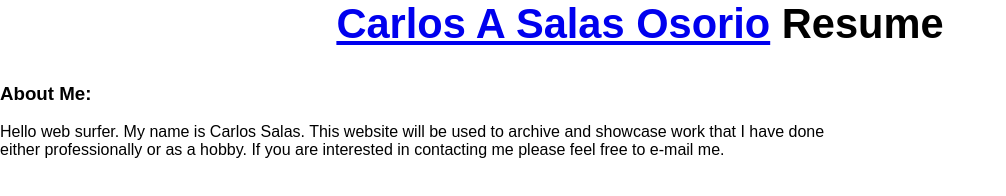
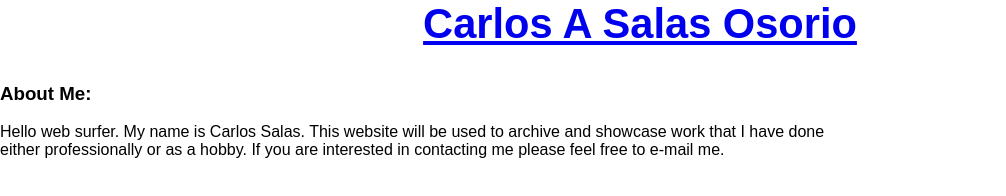
Before and after one commit to csalas1206/R.A.D, a plain HTML site: page index.html in a window 1280 px wide. Shown: the whole page, without its empty margins (0-1006 px from the left). Drawn offline with Linux system fonts and the light colour scheme; files that its build step writes are made by us from their sources.

Commit message:
Update index.html

```diff
--- a/index.html
+++ b/index.html
@@ -5,7 +5,7 @@
 	<link rel="stylesheet" type="text/css" href="main.css">
 </head>
 <body>
-    <h2><a href= "csalas1206.github.io">Carlos A Salas Osorio</a>                                   Resume</h2>
+    <h2><a href= "csalas1206.github.io">Carlos A Salas Osorio</a></h2>
     <h3>About Me:</h3>
     <p>Hello web surfer. My name is Carlos Salas. This website will be used to archive and showcase work that I have done either professionally or as a hobby.
        If you are interested in contacting me please feel free to e-mail me.</p>
```
